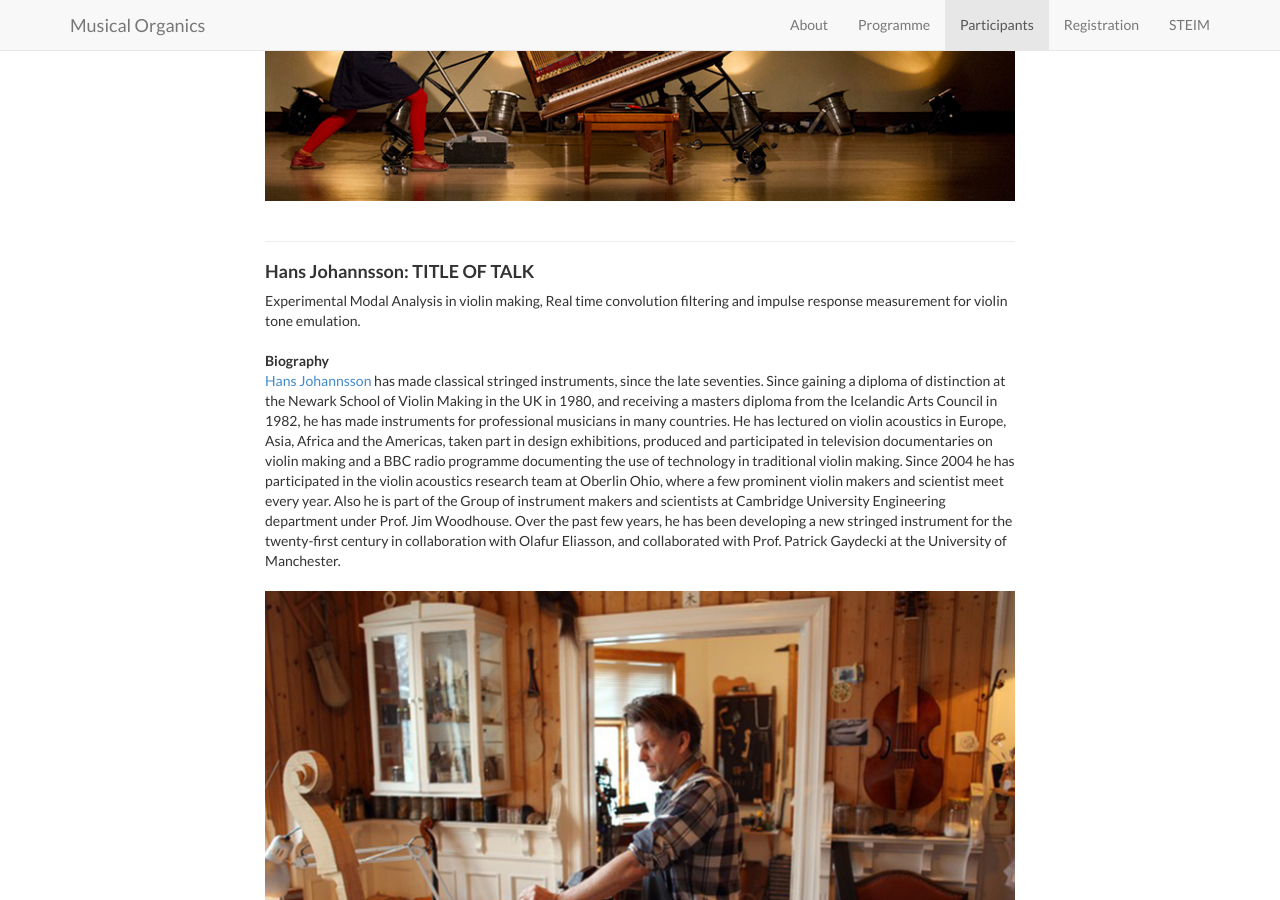
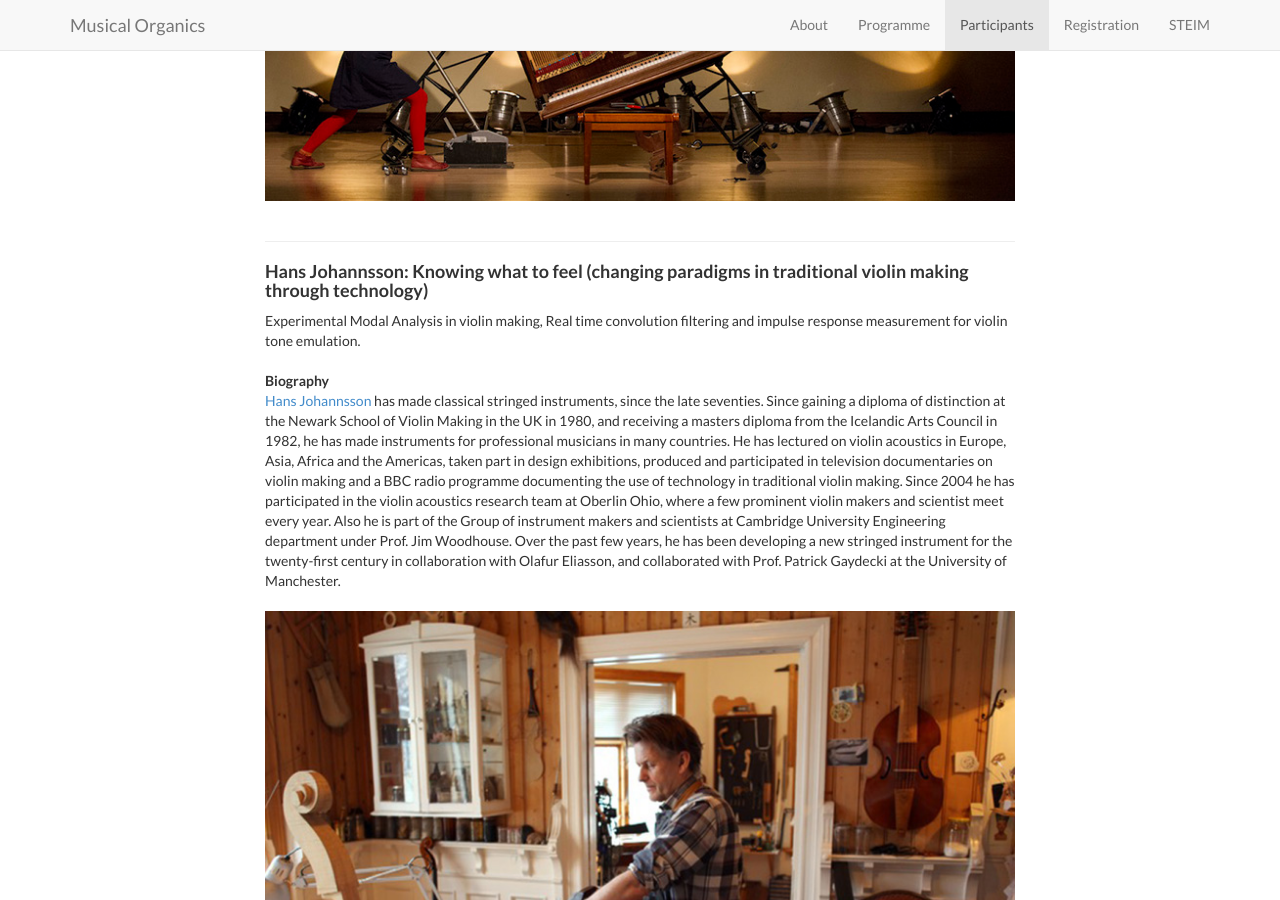
Before and after one commit to thormagnusson/steim, a Jekyll site: the page built from index.html, in a window 1280 px wide and 900 px high, scrolled down 3756 px. Built offline with Jekyll 4.4.1, drawn with Linux system fonts in a browser that asks for light colours.

```diff
--- a/_includes/participants.html
+++ b/_includes/participants.html
@@ -40,7 +40,7 @@
             <div />
 
             <br><hr>
-            <h4><b>Hans Johannsson: TITLE OF TALK</b></h4>
+            <h4><b>Hans Johannsson: Knowing what to feel (changing paradigms in traditional violin making through technology)</b></h4>
 
             Experimental Modal Analysis in violin making, Real time convolution filtering and impulse response measurement for violin tone emulation.<br>
 
```
